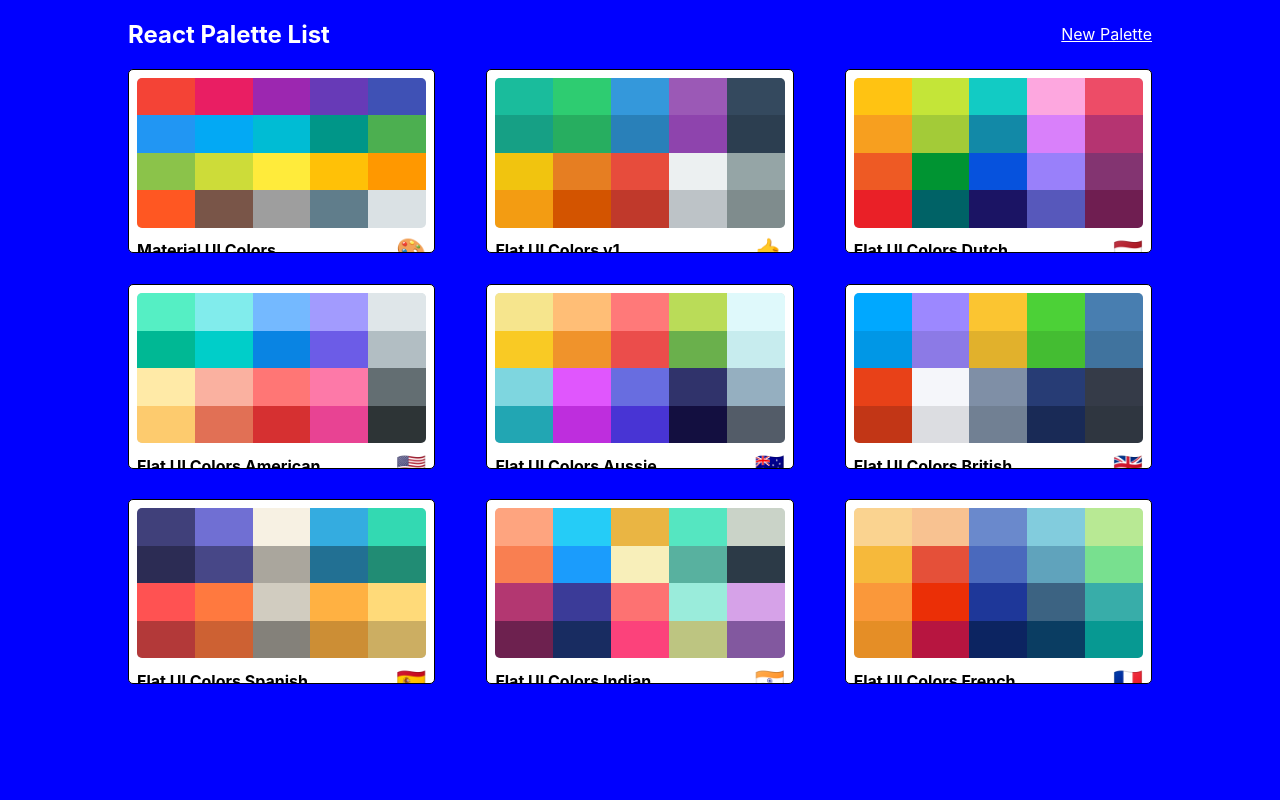
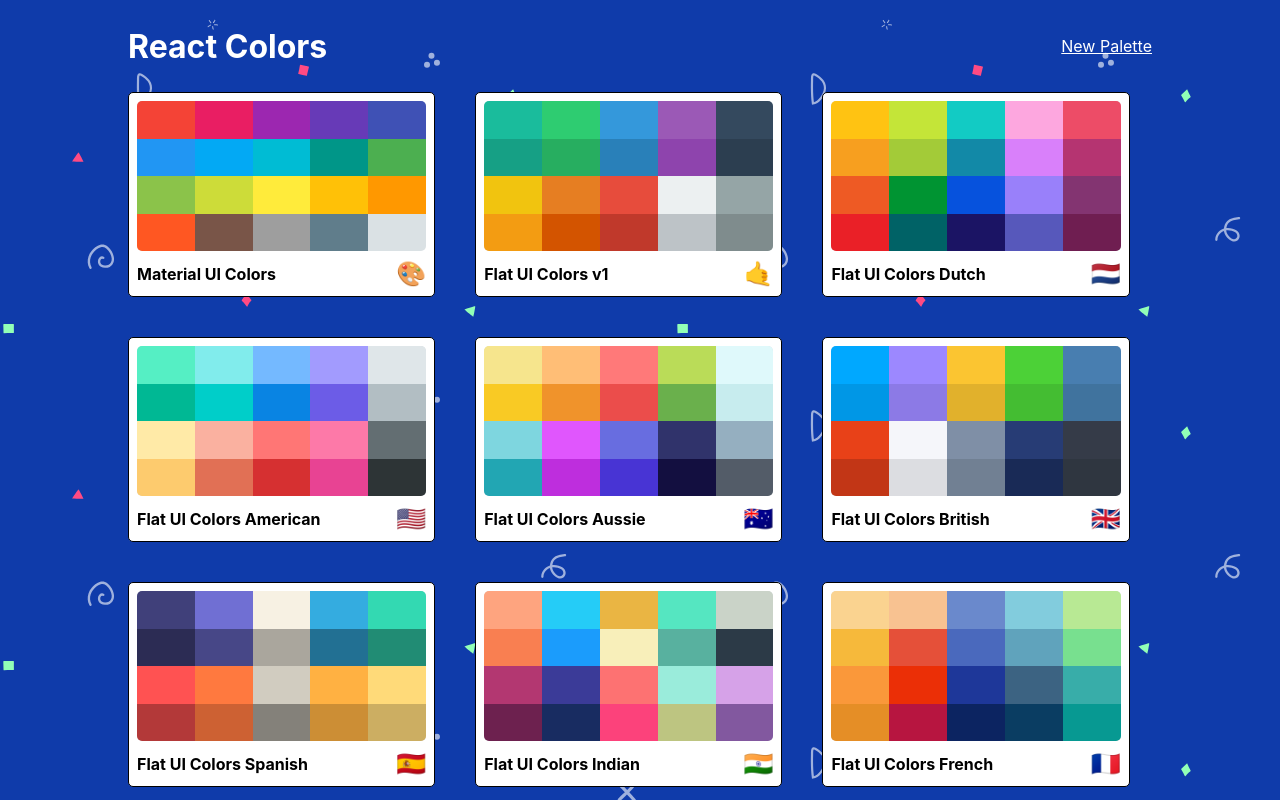
Before and after one commit to alan-xavier-16/Massive-Color-Project, a React (Create React App) app: page / in a window 1280 px wide. Built offline with nearby package versions, Linux system fonts and the light colour scheme.

Commit message:
Add bg svg to PaletteList

```diff
--- a/src/PaletteList.js
+++ b/src/PaletteList.js
@@ -19,7 +19,7 @@
       <div className={classes.root}>
         <div className={classes.container}>
           <nav className={classes.nav}>
-            <h1>React Palette List</h1>
+            <h1 className={classes.heading}>React Colors</h1>
             <Link to="/palette/new">New Palette</Link>
           </nav>
           <div className={classes.palettes}>
--- a/src/styles/PaletteListStyles.js
+++ b/src/styles/PaletteListStyles.js
@@ -1,12 +1,18 @@
 import sizes from "./sizes";
-
+import bg from "./bg.svg";
 export default {
   root: {
-    backgroundColor: "blue",
     height: "100vh",
     display: "flex",
     alignItems: "flex-start",
-    justifyContent: "center"
+    justifyContent: "center",
+    /* background by SVGBackgrounds.com */
+    backgroundColor: "#0f3baa",
+    backgroundImage: `url(${bg})`,
+    overflow: "scroll"
+  },
+  heading: {
+    fontSize: "2rem"
   },
   container: {
     width: "50%",
@@ -36,13 +42,13 @@
     width: "100%",
     display: "grid",
     gridTemplateColumns: "repeat(3, 30%)",
-    gridGap: "5%",
+    gridGap: "2.5rem",
     [sizes.down("md")]: {
       gridTemplateColumns: "repeat(2, 50%)"
     },
     [sizes.down("xs")]: {
       gridTemplateColumns: "100%",
-      gridGap: "1%"
+      gridGap: "1.4rem"
     }
   }
 };
```
Also changed, not shown: src/styles/bg.svg (added).
